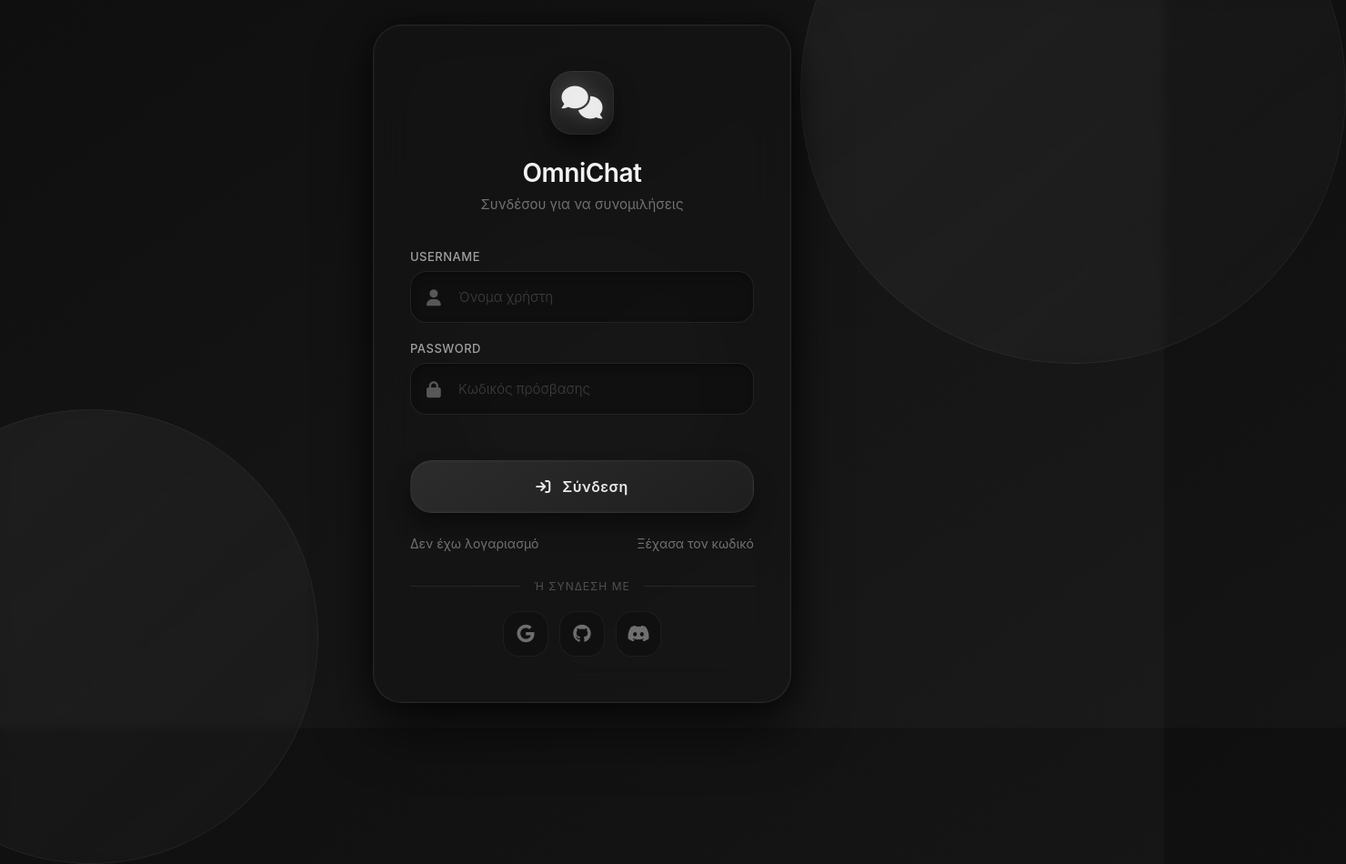
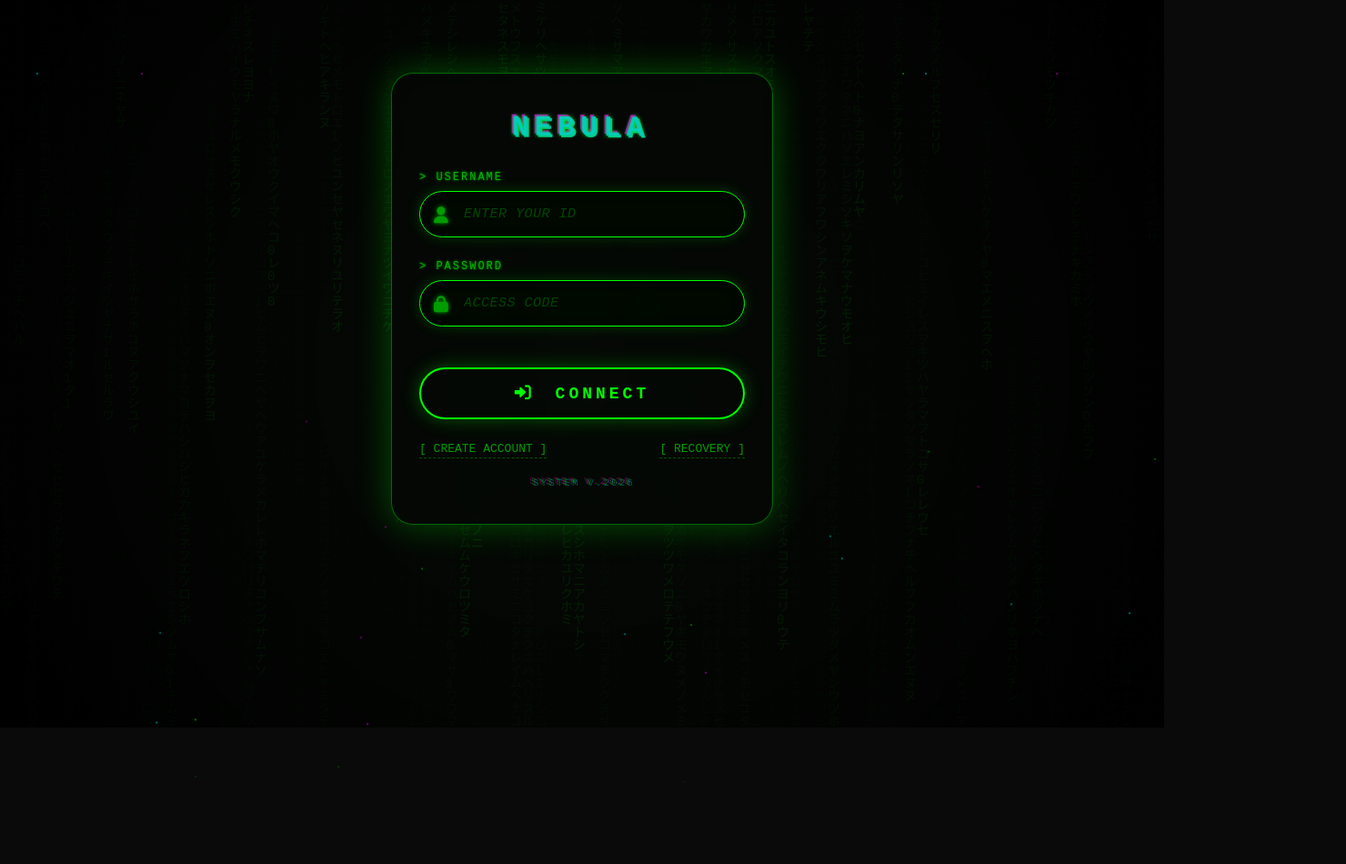
Before and after one commit to blacksheepgr/chat-app, a website: page public/login.html in a window 1280 px wide. Shown: the whole page at 91% size, 1480 px wide, since content can reach past the window. After the commit the page ends 882 px from the top, so only its background shows below. Drawn offline with Linux system fonts and the light colour scheme.

Commit message:
Add Matrix Reloaded login page

```diff
--- a/public/login.html
+++ b/public/login.html
@@ -3,143 +3,122 @@
 <head>
     <meta charset="UTF-8">
     <meta name="viewport" content="width=device-width, initial-scale=1.0">
-    <title>Σύνδεση. | OmniChat</title>
+    <title>Σύνδεση | NEBULA CHAT</title>
     <link rel="stylesheet" href="https://cdnjs.cloudflare.com/ajax/libs/font-awesome/6.0.0/css/all.min.css">
     <style>
         * {
             margin: 0;
             padding: 0;
             box-sizing: border-box;
-            font-family: 'Inter', -apple-system, BlinkMacSystemFont, 'Segoe UI', Roboto, sans-serif;
         }
 
         body {
-            min-height: 100vh;
-            background: linear-gradient(145deg, #0f0f0f 0%, #1a1a1a 100%);
-            display: flex;
-            align-items: center;
-            justify-content: center;
-            position: relative;
+            font-family: 'Share Tech Mono', 'Courier New', monospace;
+            height: 100vh;
             overflow: hidden;
+            background: #0a0a0a;
+            color: #0f0;
         }
 
-        /* Κομψό abstract background */
-        .background {
-            position: absolute;
+        /* Canvas για το Matrix background */
+        #matrixCanvas {
+            position: fixed;
+            top: 0;
+            left: 0;
             width: 100%;
             height: 100%;
             z-index: 0;
+            opacity: 0.2;
+            pointer-events: none;
         }
 
-        .shape {
-            position: absolute;
-            border-radius: 50%;
-            background: linear-gradient(135deg, rgba(255,255,255,0.05) 0%, rgba(255,255,255,0.02) 100%);
-            backdrop-filter: blur(5px);
-            border: 1px solid rgba(255,255,255,0.05);
+        /* Κύρια overlay με gradient */
+        .overlay {
+            position: fixed;
+            top: 0;
+            left: 0;
+            width: 100%;
+            height: 100%;
+            background: radial-gradient(circle at 50% 50%, rgba(0,20,0,0.2) 0%, rgba(0,0,0,0.9) 90%);
+            z-index: 1;
+            pointer-events: none;
         }
 
-        .shape-1 {
-            width: 600px;
-            height: 600px;
-            top: -200px;
-            right: -200px;
+        /* Container */
+        .container {
+            position: relative;
+            z-index: 10;
+            max-width: 420px;
+            margin: 80px auto;
+            padding: 40px 30px;
+            background: rgba(5, 8, 5, 0.65);
+            backdrop-filter: blur(12px);
+            border: 1px solid rgba(0, 255, 0, 0.25);
+            border-radius: 24px;
+            box-shadow:
+                0 20px 40px rgba(0,0,0,0.8),
+                0 0 30px rgba(0, 255, 0, 0.2),
+                inset 0 0 20px rgba(0, 255, 0, 0.1);
+            animation: borderPulse 6s infinite alternate;
         }
 
-        .shape-2 {
-            width: 500px;
-            height: 500px;
-            bottom: -150px;
-            left: -150px;
+        @keyframes borderPulse {
+            0% { border-color: rgba(0, 255, 0, 0.15); box-shadow: 0 0 20px rgba(0, 255, 0, 0.1); }
+            100% { border-color: rgba(0, 255, 0, 0.4); box-shadow: 0 0 40px rgba(0, 255, 0, 0.3); }
         }
 
-        .shape-3 {
-            width: 300px;
-            height: 300px;
-            top: 50%;
-            left: 50%;
-            transform: translate(-50%, -50%);
-            background: rgba(255,255,255,0.02);
-            border: 2px dashed rgba(255,255,255,0.03);
+        /* Glitch effect για τίτλο */
+        .glitch-title {
+            font-size: 32px;
+            font-weight: 700;
+            text-align: center;
+            margin-bottom: 30px;
+            color: #0f0;
+            text-transform: uppercase;
+            letter-spacing: 6px;
+            position: relative;
+            animation: glitchSkew 4s infinite linear;
+            text-shadow:
+                0 0 5px #0f0,
+                2px 2px 0 #0ff,
+                -2px -2px 0 #f0f;
         }
 
-        /* Κεντρικό Card */
-        .login-card {
-            position: relative;
-            z-index: 10;
-            width: 460px;
-            padding: 50px 40px;
-            background: rgba(20, 20, 20, 0.6);
-            backdrop-filter: blur(20px);
-            border: 1px solid rgba(255, 255, 255, 0.08);
-            border-radius: 32px;
-            box-shadow:
-                0 30px 60px rgba(0, 0, 0, 0.6),
-                0 0 0 1px rgba(255, 255, 255, 0.02) inset,
-                0 0 30px rgba(0, 0, 0, 0.5);
-            transition: transform 0.3s ease;
+        @keyframes glitchSkew {
+            0%, 100% { transform: skew(0deg, 0deg); }
+            10% { transform: skew(1deg, 0.5deg); filter: hue-rotate(10deg); }
+            20% { transform: skew(-0.5deg, 1deg); filter: hue-rotate(-5deg); }
+            30% { transform: skew(0.8deg, -0.3deg); }
+            40% { transform: skew(-0.3deg, -0.8deg); }
+            50% { transform: skew(0.2deg, 0.5deg); }
+            60% { transform: skew(-0.7deg, 0.2deg); }
         }
 
-        .login-card:hover {
-            transform: translateY(-5px);
-            box-shadow:
-                0 40px 70px rgba(0, 0, 0, 0.7),
-                0 0 0 1px rgba(255, 255, 255, 0.03) inset;
+        .glitch-title span {
+            display: inline-block;
+            animation: glitchText 0.8s infinite;
         }
 
-        /* Header με logo */
-        .card-header {
-            text-align: center;
-            margin-bottom: 40px;
-        }
-
-        .logo {
-            width: 70px;
-            height: 70px;
-            background: linear-gradient(145deg, #2a2a2a, #1a1a1a);
-            border-radius: 24px;
-            display: flex;
-            align-items: center;
-            justify-content: center;
-            margin: 0 auto 25px;
-            box-shadow:
-                0 15px 25px rgba(0,0,0,0.5),
-                0 0 0 1px rgba(255,255,255,0.05) inset;
-        }
-
-        .logo i {
-            font-size: 36px;
-            color: rgba(255,255,255,0.9);
-            filter: drop-shadow(0 0 10px rgba(255,255,255,0.2));
-        }
-
-        .card-header h1 {
-            color: rgba(255,255,255,0.95);
-            font-weight: 600;
-            font-size: 28px;
-            letter-spacing: -0.5px;
-            margin-bottom: 8px;
-        }
-
-        .card-header p {
-            color: rgba(255,255,255,0.4);
-            font-size: 15px;
-            font-weight: 400;
+        @keyframes glitchText {
+            0%, 100% { opacity: 1; transform: translate(0,0); }
+            33% { opacity: 0.8; transform: translate(-2px, 1px); color: #0ff; }
+            66% { opacity: 0.9; transform: translate(2px, -1px); color: #f0f; }
         }
 
         /* Φόρμα */
         .input-group {
-            margin-bottom: 20px;
+            margin-bottom: 25px;
         }
 
         .input-group label {
             display: block;
-            color: rgba(255,255,255,0.6);
-            font-size: 13px;
-            font-weight: 500;
+            color: #0f0;
+            font-size: 12px;
+            letter-spacing: 2px;
+            margin-bottom: 8px;
             text-transform: uppercase;
-            letter-spacing: 0.5px;
-            margin-bottom: 8px;
+            opacity: 0.7;
+            text-shadow: 0 0 3px #0f0;
         }
 
         .input-wrapper {
@@ -148,234 +127,256 @@
 
         .input-wrapper i {
             position: absolute;
-            left: 18px;
+            left: 16px;
             top: 50%;
             transform: translateY(-50%);
-            color: rgba(255,255,255,0.3);
+            color: #0f0;
             font-size: 18px;
+            opacity: 0.6;
+            text-shadow: 0 0 5px #0f0;
             transition: all 0.3s ease;
-            pointer-events: none;
         }
 
         .input-wrapper input {
             width: 100%;
-            padding: 18px 18px 18px 52px;
-            background: rgba(15, 15, 15, 0.8);
-            border: 1px solid rgba(255, 255, 255, 0.08);
-            border-radius: 18px;
+            padding: 16px 16px 16px 48px;
+            background: rgba(0, 10, 0, 0.7);
+            border: 1px solid #0f0;
+            border-radius: 40px;
             font-size: 15px;
-            color: rgba(255,255,255,0.9);
+            color: #0f0;
+            font-family: 'Share Tech Mono', monospace;
+            outline: none;
             transition: all 0.3s ease;
-            outline: none;
-            box-shadow: inset 0 4px 8px rgba(0,0,0,0.3);
+            box-shadow:
+                inset 0 0 10px rgba(0,0,0,0.5),
+                0 0 15px rgba(0, 255, 0, 0.2);
+            letter-spacing: 1px;
         }
 
         .input-wrapper input:focus {
-            border-color: rgba(255, 255, 255, 0.2);
-            background: rgba(20, 20, 20, 0.9);
+            border-color: #0f0;
             box-shadow:
-                0 0 0 3px rgba(255,255,255,0.02),
-                inset 0 4px 8px rgba(0,0,0,0.4);
+                0 0 25px #0f0,
+                inset 0 0 15px rgba(0, 255, 0, 0.3);
+            background: rgba(0, 15, 0, 0.8);
+            transform: scale(1.02);
         }
 
         .input-wrapper input:focus + i {
-            color: rgba(255,255,255,0.7);
+            opacity: 1;
+            text-shadow: 0 0 10px #0f0;
         }
 
         .input-wrapper input::placeholder {
-            color: rgba(255,255,255,0.2);
-            font-weight: 300;
+            color: rgba(0, 255, 0, 0.25);
+            font-style: italic;
+            letter-spacing: 0.5px;
         }
 
-        /* Κουμπί σύνδεσης */
-        .login-btn {
+        /* Cyberpunk Button */
+        .cyber-btn {
             width: 100%;
-            padding: 18px;
-            background: linear-gradient(145deg, #2c2c2c, #1e1e1e);
-            border: 1px solid rgba(255,255,255,0.05);
-            border-radius: 24px;
-            color: rgba(255,255,255,0.9);
-            font-size: 16px;
+            padding: 16px;
+            background: transparent;
+            border: 2px solid #0f0;
+            border-radius: 40px;
+            color: #0f0;
+            font-size: 18px;
             font-weight: 600;
-            letter-spacing: 0.5px;
+            text-transform: uppercase;
+            letter-spacing: 4px;
             cursor: pointer;
-            transition: all 0.3s ease;
-            margin-top: 30px;
-            box-shadow:
-                0 15px 25px rgba(0,0,0,0.4),
-                0 0 0 1px rgba(255,255,255,0.02) inset;
+            position: relative;
+            overflow: hidden;
+            transition: 0.3s;
+            font-family: 'Share Tech Mono', monospace;
+            margin-top: 20px;
+            box-shadow: 0 0 20px rgba(0,255,0,0.3);
         }
 
-        .login-btn:hover {
-            background: linear-gradient(145deg, #333333, #252525);
-            border-color: rgba(255,255,255,0.1);
-            box-shadow:
-                0 20px 30px rgba(0,0,0,0.5),
-                0 0 0 1px rgba(255,255,255,0.03) inset;
-            transform: translateY(-2px);
+        .cyber-btn:hover {
+            background: #0f0;
+            color: #000;
+            box-shadow: 0 0 40px #0f0;
+            text-shadow: 0 0 5px #000;
+            letter-spacing: 6px;
         }
 
-        .login-btn:active {
-            transform: translateY(0);
-            box-shadow: 0 10px 20px rgba(0,0,0,0.4);
+        .cyber-btn::before {
+            content: '';
+            position: absolute;
+            top: 0;
+            left: -100%;
+            width: 100%;
+            height: 100%;
+            background: linear-gradient(90deg, transparent, rgba(0,255,0,0.4), transparent);
+            transition: 0.5s;
+        }
+
+        .cyber-btn:hover::before {
+            left: 100%;
         }
 
         /* Σύνδεσμοι */
         .links {
             display: flex;
             justify-content: space-between;
-            margin-top: 25px;
-            font-size: 14px;
+            margin: 25px 0 15px;
+            font-size: 13px;
         }
 
         .links a {
-            color: rgba(255,255,255,0.4);
+            color: rgba(0, 255, 0, 0.6);
             text-decoration: none;
-            transition: color 0.3s ease;
-            font-weight: 400;
-            border-bottom: 1px dotted transparent;
+            border-bottom: 1px dashed rgba(0,255,0,0.3);
+            padding-bottom: 2px;
+            transition: 0.3s;
         }
 
         .links a:hover {
-            color: rgba(255,255,255,0.8);
-            border-bottom-color: rgba(255,255,255,0.2);
+            color: #0f0;
+            border-bottom-color: #0f0;
+            text-shadow: 0 0 5px #0f0;
         }
 
-        /* Διαχωριστική γραμμή */
-        .divider {
-            display: flex;
-            align-items: center;
+        /* Glitch text για footer */
+        .glitch-text {
+            font-size: 11px;
             text-align: center;
-            margin: 30px 0 20px;
+            color: rgba(0,255,0,0.3);
+            letter-spacing: 2px;
+            margin-top: 20px;
+            text-transform: uppercase;
+            position: relative;
         }
 
-        .divider::before,
-        .divider::after {
-            content: '';
-            flex: 1;
-            border-bottom: 1px solid rgba(255,255,255,0.08);
+        .glitch-text::before,
+        .glitch-text::after {
+            content: attr(data-text);
+            position: absolute;
+            top: 0;
+            left: 0;
+            width: 100%;
+            height: 100%;
+            opacity: 0.3;
         }
 
-        .divider span {
-            padding: 0 15px;
-            color: rgba(255,255,255,0.25);
-            font-size: 12px;
-            text-transform: uppercase;
-            letter-spacing: 1px;
+        .glitch-text::before {
+            color: #f0f;
+            z-index: -1;
+            transform: translate(-2px, -1px);
         }
 
-        /* Σύνδεση με social (αν θες) */
-        .social-login {
-            display: flex;
-            gap: 12px;
-            justify-content: center;
-        }
-
-        .social-btn {
-            width: 50px;
-            height: 50px;
-            background: rgba(15, 15, 15, 0.6);
-            border: 1px solid rgba(255,255,255,0.05);
-            border-radius: 18px;
-            display: flex;
-            align-items: center;
-            justify-content: center;
-            color: rgba(255,255,255,0.4);
-            font-size: 20px;
-            transition: all 0.3s ease;
-            cursor: pointer;
-        }
-
-        .social-btn:hover {
-            background: rgba(30, 30, 30, 0.8);
-            color: rgba(255,255,255,0.9);
-            border-color: rgba(255,255,255,0.1);
-            transform: translateY(-3px);
+        .glitch-text::after {
+            color: #0ff;
+            z-index: -2;
+            transform: translate(2px, 1px);
         }
 
         /* Error message */
         .error {
-            color: #ff6b6b;
+            color: #f0f;
             text-align: center;
             margin-top: 20px;
-            padding: 12px;
-            background: rgba(255, 107, 107, 0.05);
-            border: 1px solid rgba(255, 107, 107, 0.2);
-            border-radius: 16px;
+            padding: 10px;
+            border: 1px solid #f0f;
+            border-radius: 20px;
+            background: rgba(255,0,255,0.05);
+            text-shadow: 0 0 5px #f0f;
+            display: none;
             font-size: 14px;
-            font-weight: 500;
-            display: none;
         }
 
         .error.show {
             display: block;
-            animation: fadeIn 0.3s ease;
+            animation: glitchError 0.3s;
         }
 
-        @keyframes fadeIn {
-            from { opacity: 0; transform: translateY(-10px); }
-            to { opacity: 1; transform: translateY(0); }
+        @keyframes glitchError {
+            0% { transform: translate(2px, -1px); opacity: 0.5; }
+            20% { transform: translate(-2px, 1px); }
+            40% { transform: translate(1px, -2px); }
+            60% { transform: translate(-1px, 2px); }
+            80% { transform: translate(2px, 1px); }
+            100% { transform: translate(0,0); }
+        }
+
+        /* Loading particles */
+        .particle {
+            position: absolute;
+            width: 2px;
+            height: 2px;
+            background: #0f0;
+            box-shadow: 0 0 10px #0f0;
+            border-radius: 50%;
+            opacity: 0.5;
+            animation: floatParticle 10s linear infinite;
+            pointer-events: none;
+            z-index: 5;
+        }
+
+        @keyframes floatParticle {
+            0% { transform: translateY(100vh) scale(1); opacity: 0; }
+            10% { opacity: 0.6; }
+            90% { opacity: 0.6; }
+            100% { transform: translateY(-100px) scale(0.5); opacity: 0; }
         }
 
         /* Responsive */
-        @media (max-width: 500px) {
-            .login-card {
-                width: 90%;
-                padding: 40px 25px;
+        @media (max-width: 480px) {
+            .container {
+                margin: 40px 20px;
+                padding: 30px 20px;
+            }
+
+            .glitch-title {
+                font-size: 26px;
+                letter-spacing: 4px;
             }
         }
     </style>
 </head>
 <body>
-    <div class="background">
-        <div class="shape shape-1"></div>
-        <div class="shape shape-2"></div>
-        <div class="shape shape-3"></div>
-    </div>
+    <canvas id="matrixCanvas"></canvas>
+    <div class="overlay"></div>
 
-    <div class="login-card">
-        <div class="card-header">
-            <div class="logo">
-                <i class="fas fa-comments"></i>
-            </div>
-            <h1>OmniChat</h1>
-            <p>Συνδέσου για να συνομιλήσεις</p>
-        </div>
+    <!-- Floating particles -->
+    <div id="particles"></div>
+
+    <div class="container">
+        <h1 class="glitch-title">
+            <span>N</span><span>E</span><span>B</span><span>U</span><span>L</span><span>A</span>
+        </h1>
 
         <form id="loginForm">
             <div class="input-group">
-                <label for="username">Username</label>
+                <label for="username">> USERNAME</label>
                 <div class="input-wrapper">
                     <i class="fas fa-user"></i>
-                    <input type="text" id="username" placeholder="Όνομα χρήστη" required>
+                    <input type="text" id="username" placeholder="ENTER YOUR ID" required>
                 </div>
             </div>
 
             <div class="input-group">
-                <label for="password">Password</label>
+                <label for="password">> PASSWORD</label>
                 <div class="input-wrapper">
                     <i class="fas fa-lock"></i>
-                    <input type="password" id="password" placeholder="Κωδικός πρόσβασης" required>
+                    <input type="password" id="password" placeholder="ACCESS CODE" required>
                 </div>
             </div>
 
-            <button type="submit" class="login-btn">
-                <i class="fas fa-arrow-right-to-bracket" style="margin-right: 8px;"></i> Σύνδεση
+            <button type="submit" class="cyber-btn">
+                <i class="fas fa-sign-in-alt" style="margin-right: 8px;"></i> CONNECT
             </button>
 
             <div class="links">
-                <a href="register.html">Δεν έχω λογαριασμό</a>
-                <a href="#">Ξέχασα τον κωδικό</a>
+                <a href="register.html">[ CREATE ACCOUNT ]</a>
+                <a href="#">[ RECOVERY ]</a>
             </div>
 
-            <div class="divider">
-                <span>Ή σύνδεση με</span>
-            </div>
-
-            <div class="social-login">
-                <div class="social-btn"><i class="fab fa-google"></i></div>
-                <div class="social-btn"><i class="fab fa-github"></i></div>
-                <div class="social-btn"><i class="fab fa-discord"></i></div>
+            <div class="glitch-text" data-text="SYSTEM v.2026">
+                SYSTEM v.2026
             </div>
         </form>
 
@@ -383,17 +384,76 @@
     </div>
 
     <script>
+        // Matrix Rain (πιο διακριτικό, πιο γρήγορο)
+        const canvas = document.getElementById('matrixCanvas');
+        const ctx = canvas.getContext('2d');
+
+        canvas.width = window.innerWidth;
+        canvas.height = window.innerHeight;
+
+        const matrix = "01アイウエオカキクケコサシスセソタチツテトナニヌネノハヒフヘホマミムメモヤユヨラリルレロワヲン";
+        const matrixArray = matrix.split("");
+        const fontSize = 14;
+        const columns = canvas.width / fontSize;
+
+        const drops = [];
+        for (let x = 0; x < columns; x++) {
+            drops[x] = Math.floor(Math.random() * canvas.height);
+        }
+
+        function drawMatrix() {
+            ctx.fillStyle = 'rgba(0, 0, 0, 0.05)';
+            ctx.fillRect(0, 0, canvas.width, canvas.height);
+
+            ctx.fillStyle = '#0f0';
+            ctx.font = fontSize + 'px monospace';
+
+            for (let i = 0; i < drops.length; i++) {
+                const text = matrixArray[Math.floor(Math.random() * matrixArray.length)];
+                ctx.fillText(text, i * fontSize, drops[i] * fontSize);
+
+                if (drops[i] * fontSize > canvas.height && Math.random() > 0.975) {
+                    drops[i] = 0;
+                }
+                drops[i]++;
+            }
+        }
+
+        setInterval(drawMatrix, 30);
+
+        // Floating particles (cyberpunk vibe)
+        function createParticles() {
+            const particlesDiv = document.getElementById('particles');
+            for (let i = 0; i < 30; i++) {
+                const particle = document.createElement('div');
+                particle.className = 'particle';
+                particle.style.left = Math.random() * 100 + '%';
+                particle.style.animationDelay = Math.random() * 10 + 's';
+                particle.style.background = i % 3 === 0 ? '#0f0' : (i % 3 === 1 ? '#f0f' : '#0ff');
+                particle.style.boxShadow = particle.style.background + ' 0 0 10px';
+                particlesDiv.appendChild(particle);
+            }
+        }
+        createParticles();
+
+        // Resize handler
+        window.addEventListener('resize', () => {
+            canvas.width = window.innerWidth;
+            canvas.height = window.innerHeight;
+        });
+
+        // Login form handler
         document.getElementById('loginForm').addEventListener('submit', async (e) => {
             e.preventDefault();
 
             const username = document.getElementById('username').value;
             const password = document.getElementById('password').value;
             const errorDiv = document.getElementById('error');
-            const btn = document.querySelector('.login-btn');
+            const btn = document.querySelector('.cyber-btn');
 
             btn.style.opacity = '0.7';
             btn.style.pointerEvents = 'none';
-            btn.innerHTML = '<i class="fas fa-spinner fa-spin"></i> Σύνδεση...';
+            btn.innerHTML = '<i class="fas fa-spinner fa-spin"></i> CONNECTING...';
 
             try {
                 const response = await fetch('/api/login', {
@@ -405,27 +465,28 @@
                 const data = await response.json();
 
                 if (data.success) {
-                    btn.style.background = '#2c2c2c';
-                    btn.innerHTML = '<i class="fas fa-check"></i> Επιτυχία!';
+                    btn.style.background = '#0f0';
+                    btn.style.color = '#000';
+                    btn.innerHTML = '<i class="fas fa-check"></i> ACCESS GRANTED';
 
                     setTimeout(() => {
                         window.location.href = '/chat.html';
                     }, 500);
                 } else {
-                    errorDiv.textContent = data.error || 'Σφάλμα σύνδεσης';
+                    errorDiv.textContent = '> ACCESS DENIED: ' + (data.error || 'Invalid credentials');
                     errorDiv.classList.add('show');
 
                     btn.style.opacity = '1';
                     btn.style.pointerEvents = 'auto';
-                    btn.innerHTML = '<i class="fas fa-arrow-right-to-bracket"></i> Σύνδεση';
+                    btn.innerHTML = '<i class="fas fa-sign-in-alt"></i> CONNECT';
                 }
             } catch (err) {
-                errorDiv.textContent = 'Σφάλμα δικτύου';
+                errorDiv.textContent = '> SYSTEM ERROR: Connection failed';
                 errorDiv.classList.add('show');
 
                 btn.style.opacity = '1';
                 btn.style.pointerEvents = 'auto';
-                btn.innerHTML = '<i class="fas fa-arrow-right-to-bracket"></i> Σύνδεση';
+                btn.innerHTML = '<i class="fas fa-sign-in-alt"></i> CONNECT';
             }
         });
     </script>
```
